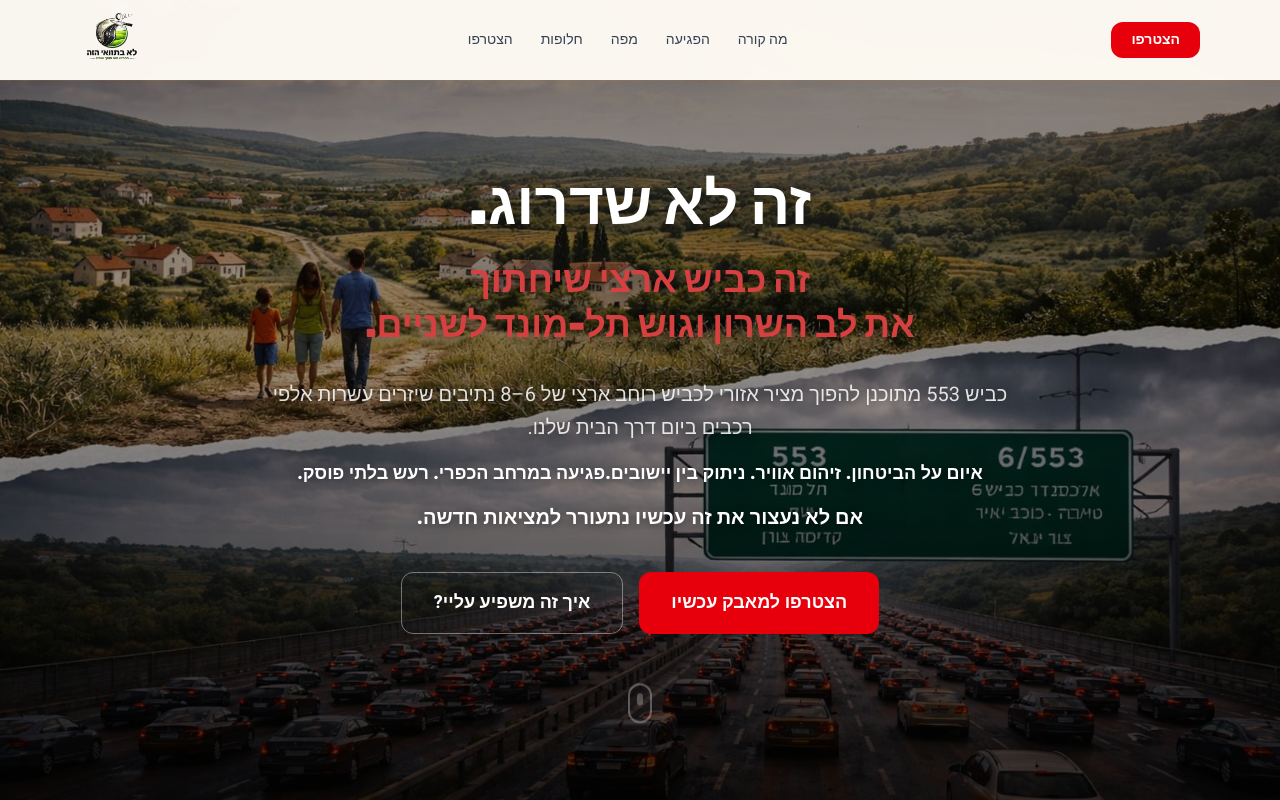
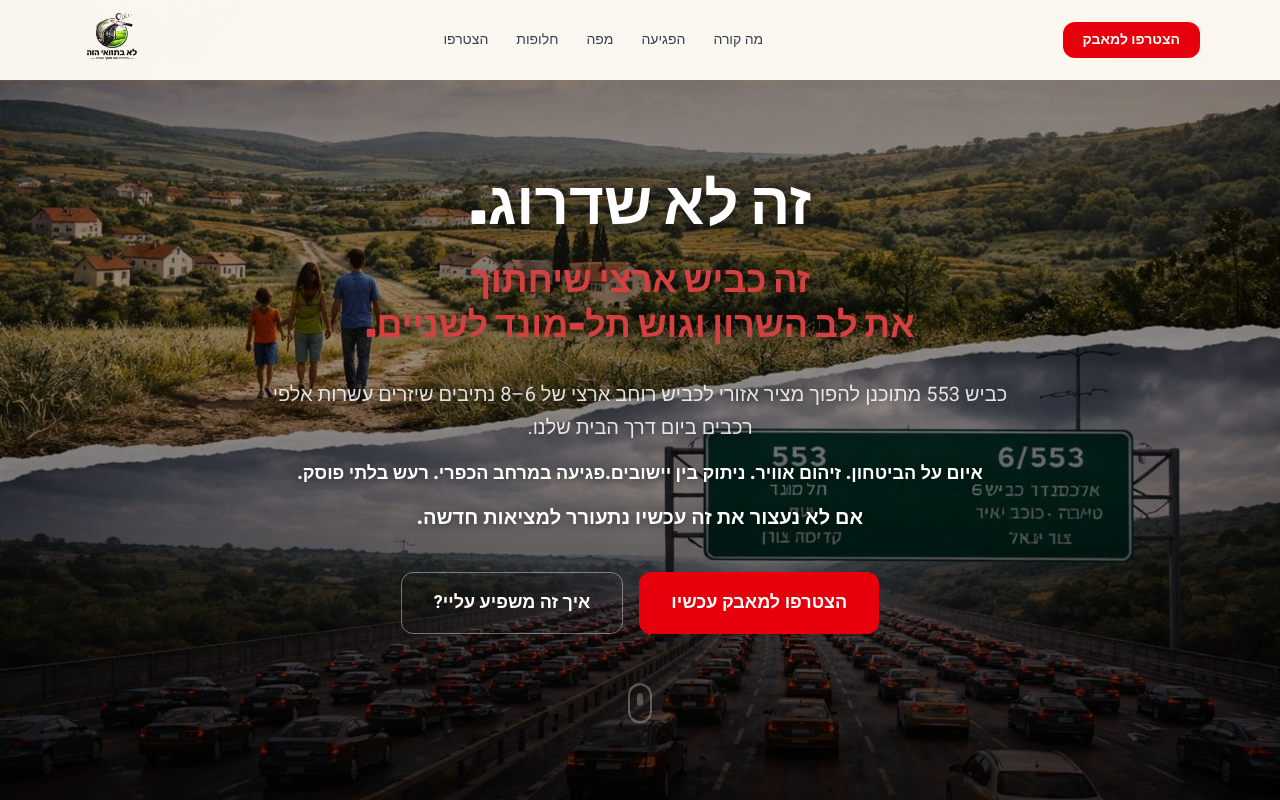
Before and after one commit to orrgoren/road-553, a React (Vite) app: page / in a window 1280 px wide. Shown: the top 800 px of the page. Built offline with nearby package versions, Linux system fonts and the light colour scheme; no server answers.

Commit message:
add hero images

```diff
--- a/src/routes/index.tsx
+++ b/src/routes/index.tsx
@@ -327,7 +327,7 @@ function StickyNav() {
             href="#join"
             className="inline-flex items-center gap-2 px-4 py-1.5 sm:px-5 sm:py-2 rounded-xl bg-red-600 hover:bg-red-700 text-white font-bold text-xs sm:text-sm no-underline transition-all hover:shadow-md hover:shadow-red-600/30"
           >
-            הצטרפו
+            הצטרפו למאבק
           </a>
         </div>
         <div className="hidden sm:flex items-center gap-1 sm:gap-3">
@@ -436,7 +436,7 @@ function HomePage() {
             אם לא נעצור את זה עכשיו<br className="block md:hidden" />{' '}נתעורר למציאות חדשה.
           </p>
 
-          <div className="flex flex-col sm:flex-row gap-4 justify-center animate-fade-in-up" style={{ animationDelay: '0.8s' }}>
+          <div className="hidden sm:flex flex-row gap-4 justify-center animate-fade-in-up" style={{ animationDelay: '0.8s' }}>
             <a
               href="#join"
               className="inline-flex items-center justify-center gap-2 px-8 py-4 rounded-xl bg-red-600 hover:bg-red-700 text-white font-black text-lg no-underline transition-all hover:-translate-y-1 hover:shadow-xl hover:shadow-red-600/40"
```
